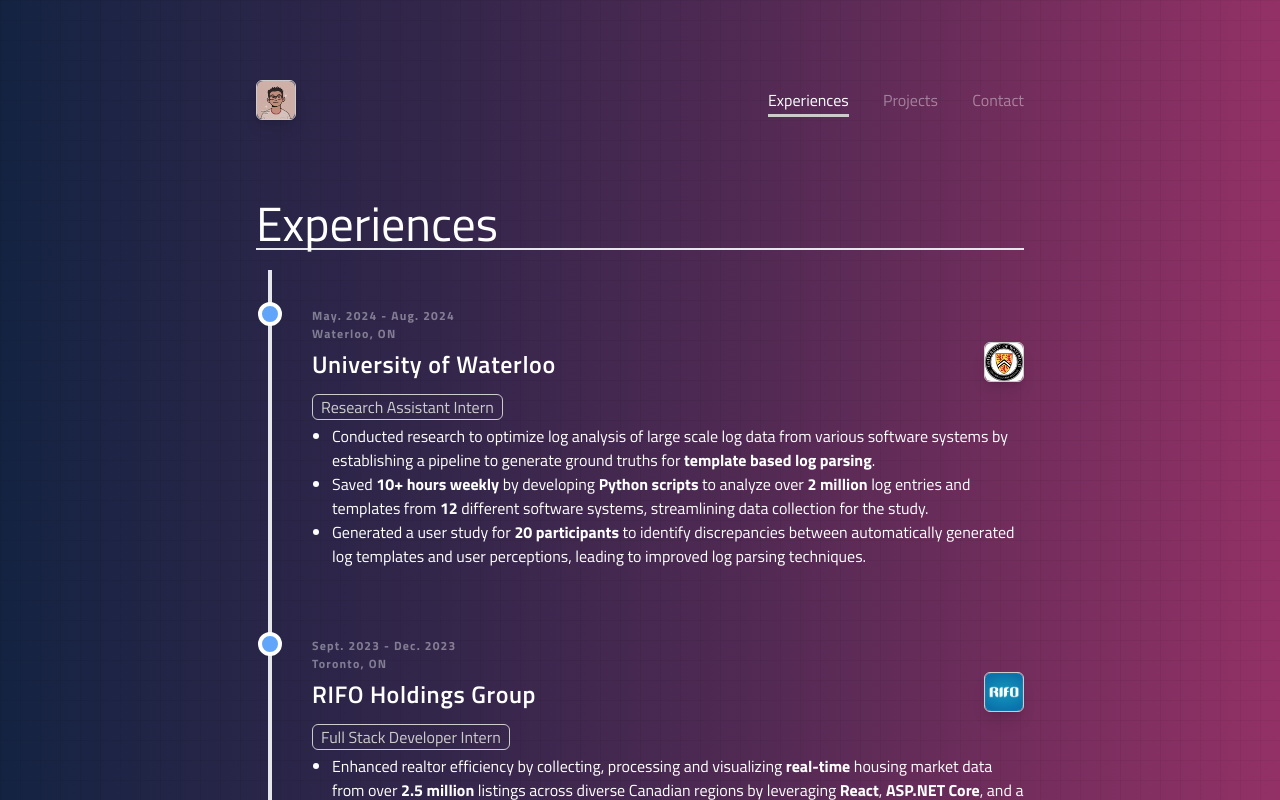
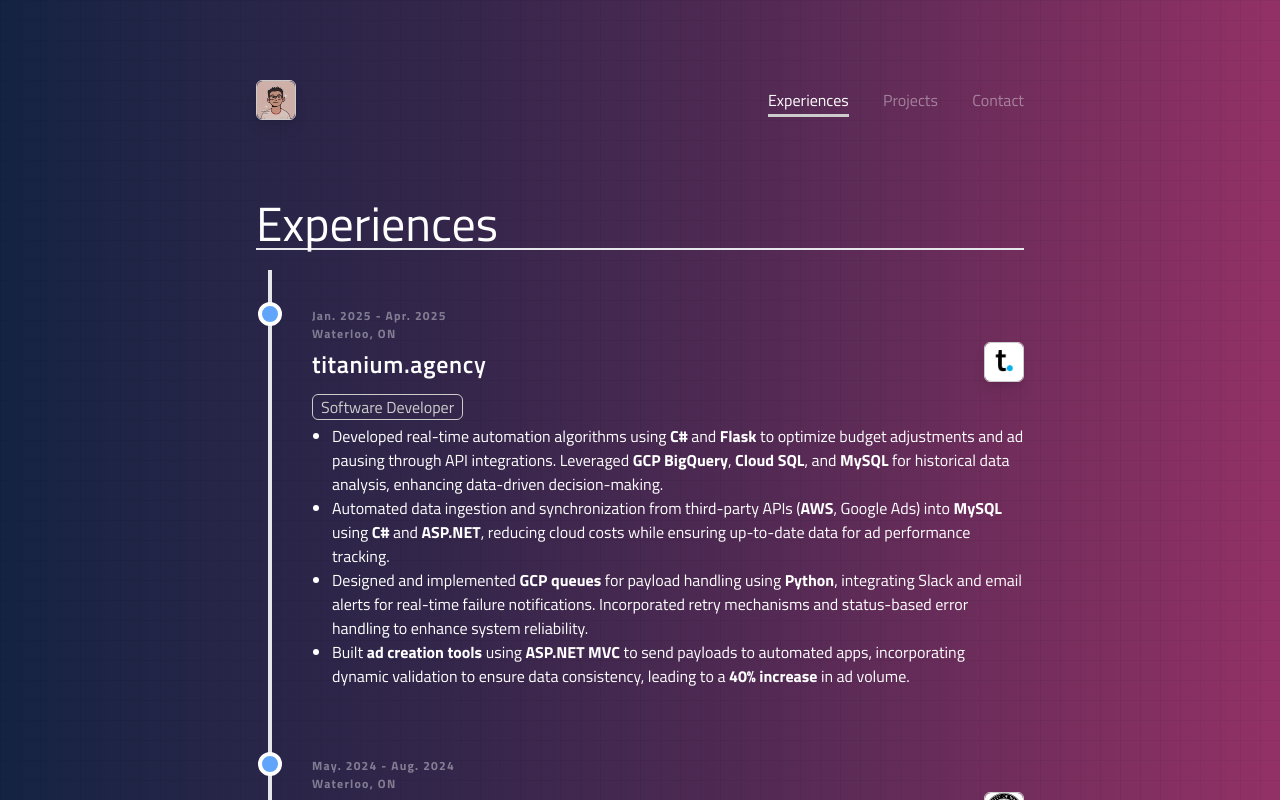
Before and after one commit to 04felixli/f3lixli.com, a Next.js app: page /experiences in a window 1280 px wide. Shown: the top 800 px of the page. Built offline with nearby package versions, Linux system fonts and the light colour scheme.

Commit message:
Update experiences

```diff
--- a/app/Objects/ExperienceObjects.tsx
+++ b/app/Objects/ExperienceObjects.tsx
@@ -53,3 +53,17 @@
     companyLogo: '/Images/RogersLogo.png',
     role: 'Switch Technician Intern'
 }
+
+export const TitaniumExperience: ExperienceObject = {
+    companyName: 'titanium.agency',
+    description: '',
+    keyWords: [],
+    startDate: 'Jan. 2025',
+    endDate: 'Apr. 2025',
+    techStack: '',
+    location: 'Waterloo, ON',
+    country: 'Canada',
+    status: 'Co-op',
+    companyLogo: '/Images/TitaniumAgency.jpeg',
+    role: 'Software Developer'
+}
--- /dev/null
+++ b/app/experiences/TitaniumAgency.tsx
@@ -0,0 +1,29 @@
+import React from 'react'
+import ExperienceCard from './ExperienceCard'
+import { TitaniumExperience } from '../Objects/ExperienceObjects'
+
+const TitaniumAgency = () => {
+    return (
+        <ExperienceCard experience={TitaniumExperience}>
+            <ul className='list-disc list-outside ml-5'>
+                <li>
+                    Developed real-time automation algorithms using <span className='font-bold'>C#</span> and <span className='font-bold'>Flask</span> to optimize budget adjustments and ad pausing through API integrations.
+                    Leveraged <span className='font-bold'>GCP BigQuery</span>, <span className='font-bold'>Cloud SQL</span>, and <span className='font-bold'>MySQL</span> for historical data analysis, enhancing data-driven decision-making.
+                </li>
+                <li>
+                    Automated data ingestion and synchronization from third-party APIs (<span className='font-bold'>AWS</span>, Google Ads) into <span className='font-bold'>MySQL</span> using <span className='font-bold'>C#</span> and <span className='font-bold'>ASP.NET</span>, reducing cloud costs while ensuring up-to-date data for ad performance tracking.
+                </li>
+                <li>
+                    Designed and implemented <span className='font-bold'>GCP queues</span> for payload handling using <span className='font-bold'>Python</span>, integrating Slack and email alerts for real-time failure notifications.
+                    Incorporated retry mechanisms and status-based error handling to enhance system reliability.
+                </li>
+                <li>
+                    Built <span className='font-bold'>ad creation tools</span> using <span className='font-bold'>ASP.NET MVC</span> to send payloads to automated apps, incorporating dynamic validation to ensure data consistency,
+                    leading to a <span className='font-bold'>40% increase</span> in ad volume.
+                </li>
+            </ul>
+        </ExperienceCard>
+    )
+}
+
+export default TitaniumAgency
--- a/app/experiences/page.tsx
+++ b/app/experiences/page.tsx
@@ -5,12 +5,14 @@
 import USRA from './USRA'
 import RIFO from './RIFO'
 import Rogers from './Rogers'
+import TitaniumAgency from './TitaniumAgency'
 
 const Experiences = () => {
     const experiences = [USRAExperience, RIFOExperience, RogersExperience];
     return (
         <Layout currentPage={Pages.experiences} pageName='Experiences'>
             <div className='mt-5'>
+                <TitaniumAgency />
                 <USRA />
                 <RIFO />
                 <Rogers />
```
Also changed, not shown: public/Images/TitaniumAgency.jpeg (added), 1 other file (tests, documents, lock files or other folders).
